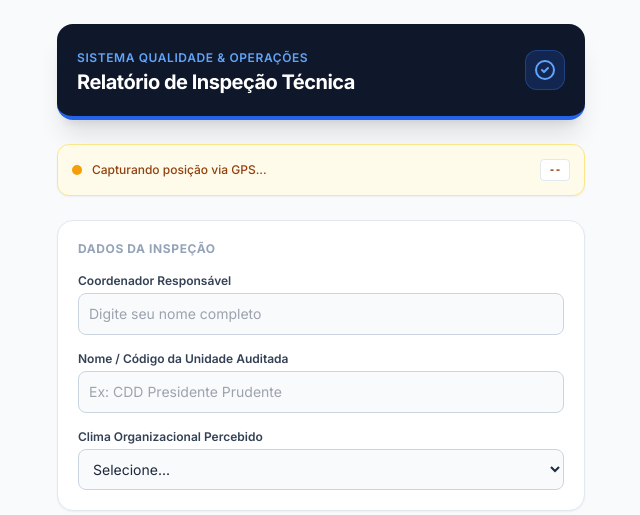
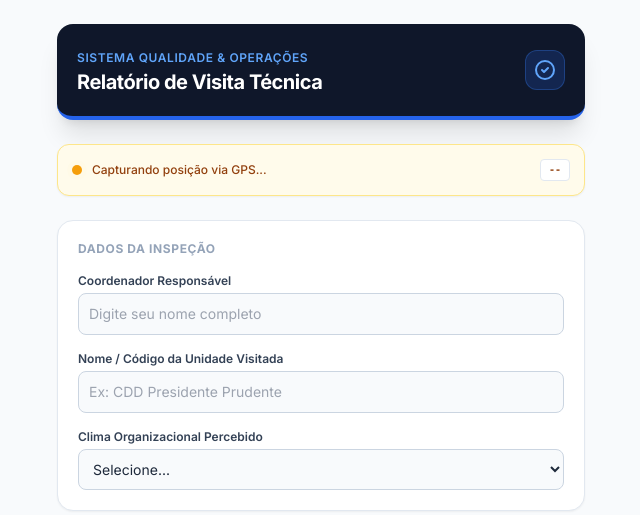
Before and after one commit to Dougas85/cae-visit, a Flask app: page / in a window 1280 px wide. Shown: the top 515 px of the page, without its empty margins (319-959 px from the left). Run offline with Flask 3, Linux system fonts and the light colour scheme; some libraries are stand-ins or nearby versions.

Commit message:
Change title and header for inspection report page
Updated the title and header content for the inspection report page, changing 'Inspeção de Unidades' to 'Visita de Unidades'.

```diff
--- a/templates/index.html
+++ b/templates/index.html
@@ -3,7 +3,7 @@
 <head>
     <meta charset="UTF-8">
     <meta name="viewport" content="width=device-width, initial-scale=1.0">
-    <title>Auditoria Operacional - Inspeção de Unidades</title>
+    <title>Auditoria Operacional - Visita de Unidades</title>
     <!-- Tailwind CSS & Alpine.js -->
     <script src="https://cdn.tailwindcss.com"></script>
     <script defer src="https://cdn.jsdelivr.net/npm/alpinejs@3.x.x/dist/cdn.min.js"></script>
@@ -20,7 +20,7 @@
                 <div class="flex justify-between items-center">
                     <div>
                         <span class="text-xs font-semibold uppercase tracking-wider text-blue-400">Sistema Qualidade & Operações</span>
-                        <h1 class="text-xl font-bold tracking-tight">Relatório de Inspeção Técnica</h1>
+                        <h1 class="text-xl font-bold tracking-tight">Relatório de Visita Técnica</h1>
                     </div>
                     <div class="h-10 w-10 bg-blue-600/20 rounded-xl flex items-center justify-center border border-blue-500/30">
                         <svg class="w-6 h-6 text-blue-400" fill="none" stroke="currentColor" viewBox="0 0 24 24"><path stroke-linecap="round" stroke-linejoin="round" stroke-width="2" d="M9 12l2 2 4-4m6 2a9 9 0 11-18 0 9 9 0 0118 0z"></path></svg>
@@ -51,7 +51,7 @@
                         <input type="text" x-model="form.coordenador" required placeholder="Digite seu nome completo" class="w-full bg-slate-50 border border-slate-300 rounded-lg p-2.5 text-sm focus:ring-2 focus:ring-blue-600 focus:bg-white transition-all outline-none">
                     </div>
                     <div>
-                        <label class="block text-xs font-semibold text-slate-700 mb-1">Nome / Código da Unidade Auditada</label>
+                        <label class="block text-xs font-semibold text-slate-700 mb-1">Nome / Código da Unidade Visitada</label>
                         <input type="text" x-model="form.unidade_id" required placeholder="Ex: CDD Presidente Prudente" class="w-full bg-slate-50 border border-slate-300 rounded-lg p-2.5 text-sm focus:ring-2 focus:ring-blue-600 focus:bg-white transition-all outline-none">
                     </div>
                     <div>
```
